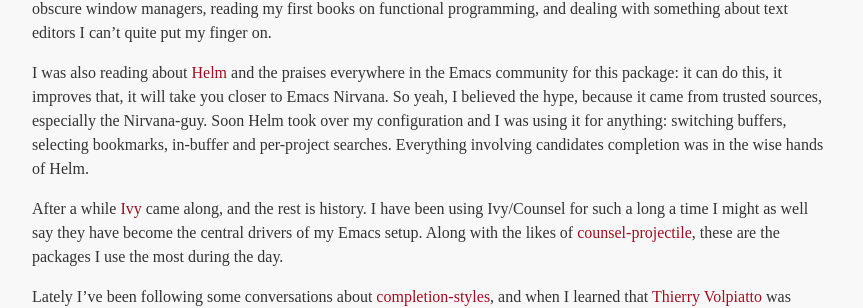
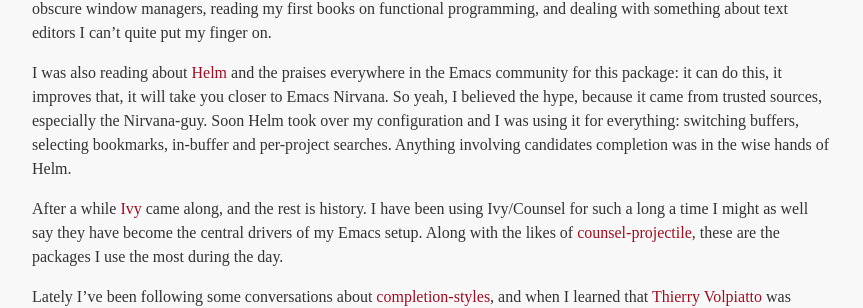
Before and after one commit to manuel-uberti/manuel-uberti.github.io, a Jekyll site: the page built from _posts/2019-11-16-helm.md, in a window 1280 px wide. Shown: the part 219-527 px from the top of the page, without its empty margins (208-1071 px from the left). Built offline with Jekyll 4.4.1, drawn with Linux system fonts in a browser that asks for light colours; some web fonts are replaced.

Commit message:
Fix wording

```diff
--- a/_posts/2019-11-16-helm.md
+++ b/_posts/2019-11-16-helm.md
@@ -2,7 +2,7 @@
 layout:     post
 title:      At the helm of my configuration
 date:       2019-11-16
-summary:    Good ol’ `helm` is back.
+summary:    Good ol’ Helm is back.
 categories: emacs
 ---
 
@@ -15,8 +15,8 @@
 praises everywhere in the Emacs community for this package: it can do this, it
 improves that, it will take you closer to Emacs Nirvana. So yeah, I believed the
 hype, because it came from trusted sources, especially the Nirvana-guy. Soon
-Helm took over my configuration and I was using it for anything: switching
-buffers, selecting bookmarks, in-buffer and per-project searches. Everything
+Helm took over my configuration and I was using it for everything: switching
+buffers, selecting bookmarks, in-buffer and per-project searches. Anything
 involving candidates completion was in the wise hands of Helm.
 
 After a while [Ivy](https://github.com/abo-abo/swiper) came along, and the rest
```
